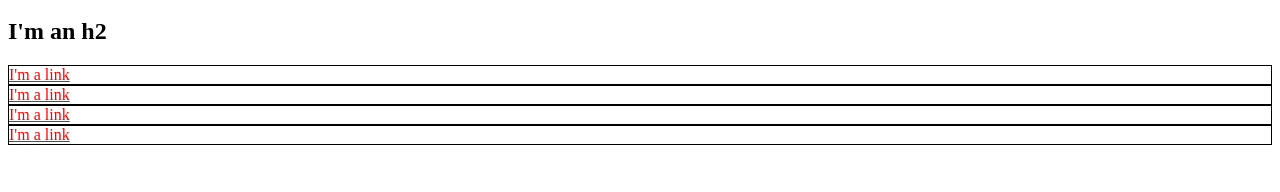
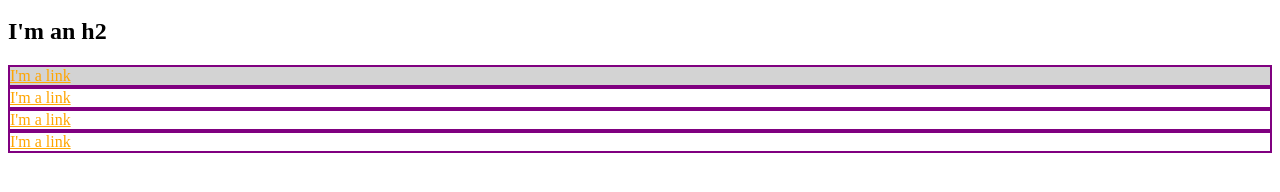
Before and after one commit to golemsmk/golemsmk.github.io, a plain HTML site: page index.html in a window 1280 px wide. Shown: the part 136-328 px from the top of the page. Drawn offline with Linux system fonts and the light colour scheme.

Commit message:
19:32 24-05-2018

```diff
--- a/index.html
+++ b/index.html
@@ -4,16 +4,20 @@
     <title>Test Page: Don't Panic</title>
     <meta charset="utf-8">
     <style>
-      div {
-        border: 1px solid black;
+      a {
+        color: green;
       }
 
-      div a {
-        color: red;
+      #exe {
+        background-color: lightgray;
       }
 
-      a {
-        color: green;
+      .bio-box {
+        border: 2px solid purple;
+      }
+
+      .bio-box a{
+        color: orange;
       }
     </style>
   </head>
@@ -31,16 +35,16 @@
       </li>
     </ul>
     <h2>I'm an h2</h2>
-    <div>
+    <div id = "exe" class="bio-box">
       <a href="http://example.com/">I'm a link</a>
     </div>
-    <div>
+    <div class="bio-box">
       <a href="http://example.com/">I'm a link</a>
     </div>
-    <div>
+    <div class="bio-box">
       <a href="http://example.com/">I'm a link</a>
     </div>
-    <div>
+    <div class="bio-box">
       <a href="http://example.com/">I'm a link</a>
     </div>
   </body>
```
